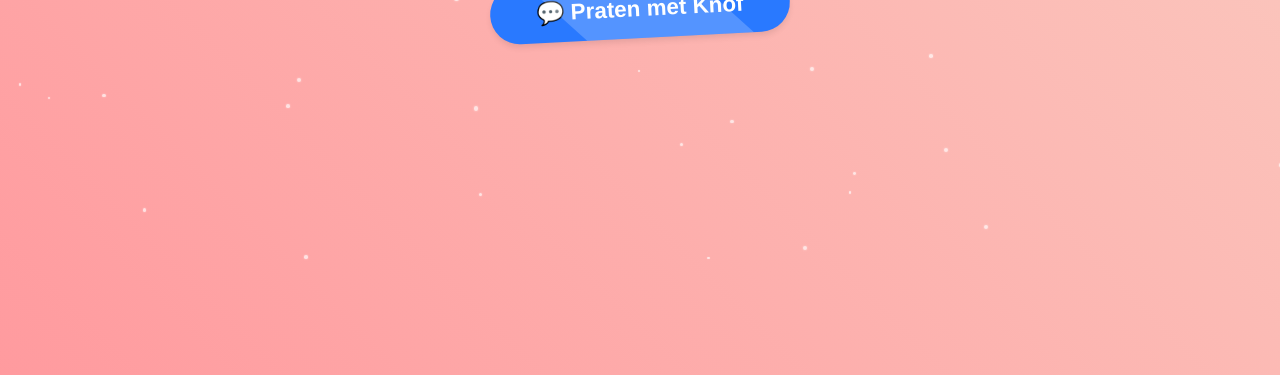
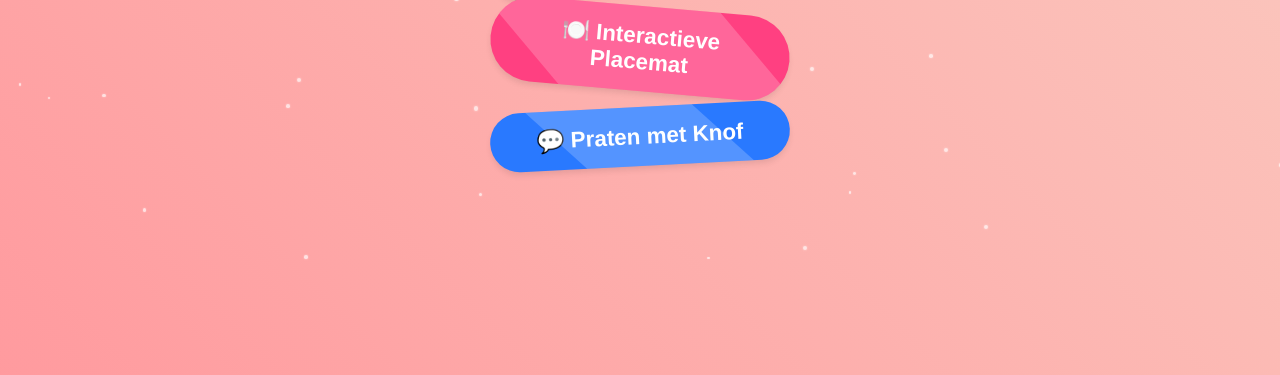
Before and after one commit to campique/rheezerbelten-webapp, a React (Create React App) app: page / in a window 1280 px wide. Shown: the part 539-914 px from the top of the page. Built offline with nearby package versions, Linux system fonts and the light colour scheme; the HTML template or start-up script is replaced by a standard one.

Commit message:
Update App.js

```diff
--- a/src/App.js
+++ b/src/App.js
@@ -14,6 +14,8 @@ import Pictionary from './games/Pictionary';
 const AppWrapper = styled.div`
   display: flex;
   flex-direction: column;
+  align-items: center;
+  justify-content: center;
   min-height: 100vh;
   padding: 2rem 1rem;
   position: relative;
@@ -24,26 +26,9 @@ const ContentWrapper = styled.div`
   display: flex;
   flex-direction: column;
   align-items: center;
+  justify-content: center;
   flex-grow: 1;
-  width: 100%;
-  max-width: 1200px;
-  margin: 0 auto;
-`;
-
-const TopSection = styled.div`
-  display: flex;
-  flex-direction: column;
-  align-items: center;
-  width: 100%;
-`;
-
-const GameSection = styled.div`
-  width: 100%;
-  flex-grow: 1;
-  display: flex;
-  justify-content: center;
-  align-items: flex-start;
-  padding-top: 2rem;
+  padding: 2rem 1rem;
 `;
 
 function AppContent() {
@@ -63,12 +48,11 @@ function AppContent() {
       <GlobalStyle />
       <Stars />
       <AppWrapper>
-        <ContentWrapper>
-          <TopSection>
         <LanguageSwitch
           currentLanguage={currentLanguage}
           toggleLanguage={toggleLanguage}
         />
+        <ContentWrapper>
           <Logo />
           <Mascot
             currentLanguage={currentLanguage}
@@ -78,15 +62,13 @@ function AppContent() {
             currentLanguage={currentLanguage}
             navigateToPage={navigateToPage}
           />
-          </TopSection>
-          <GameSection>
           <Routes>
             <Route path="/" element={<div></div>} />
             <Route path="/games/connect-four" element={<ConnectFour />} />
             <Route path="/games/pancake-dobble" element={<PancakeDobble />} />
             <Route path="/games/pictionary" element={<Pictionary />} />
+            {/* Add routes for placemat and chat if needed */}
           </Routes>
-          </GameSection>
         </ContentWrapper>
       </AppWrapper>
     </>
```
Lines whose indentation alone changed are shown as unchanged.
